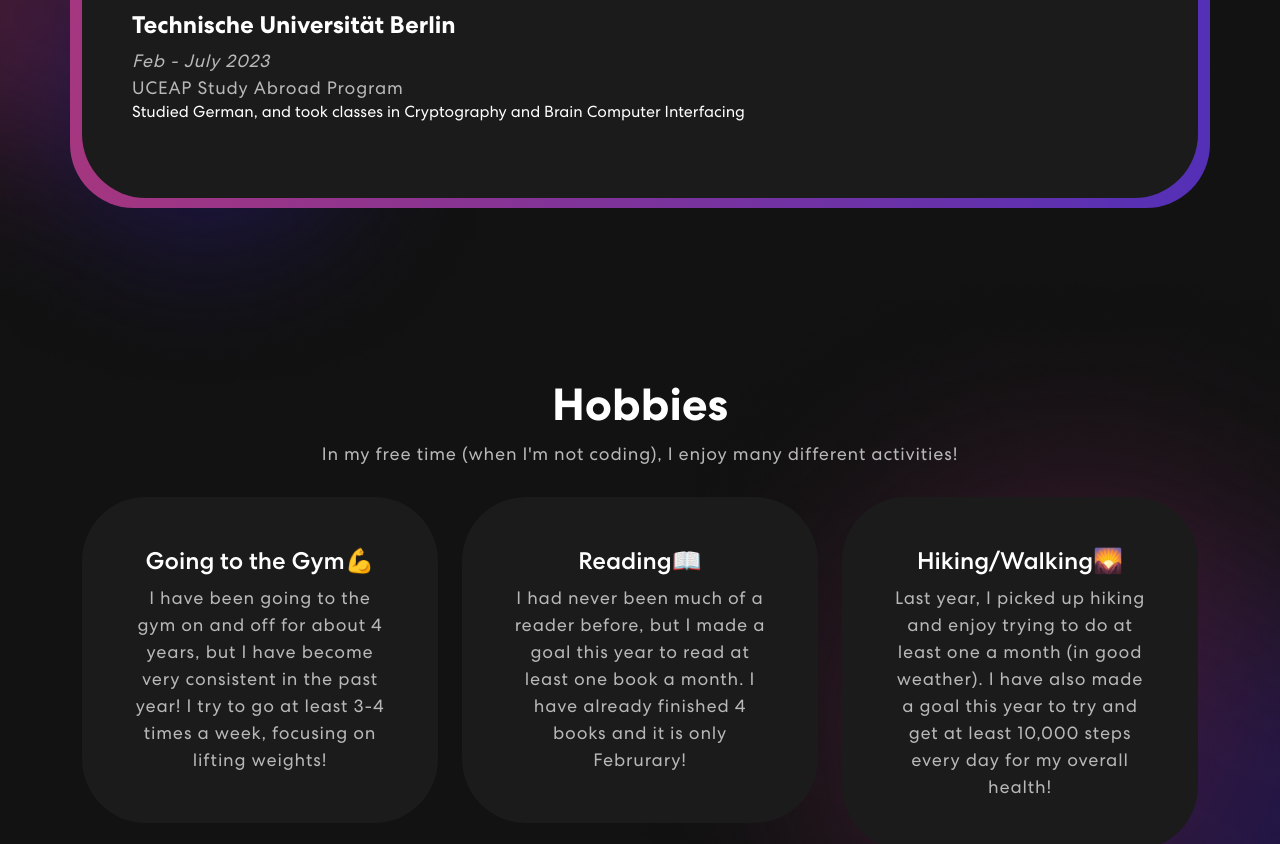
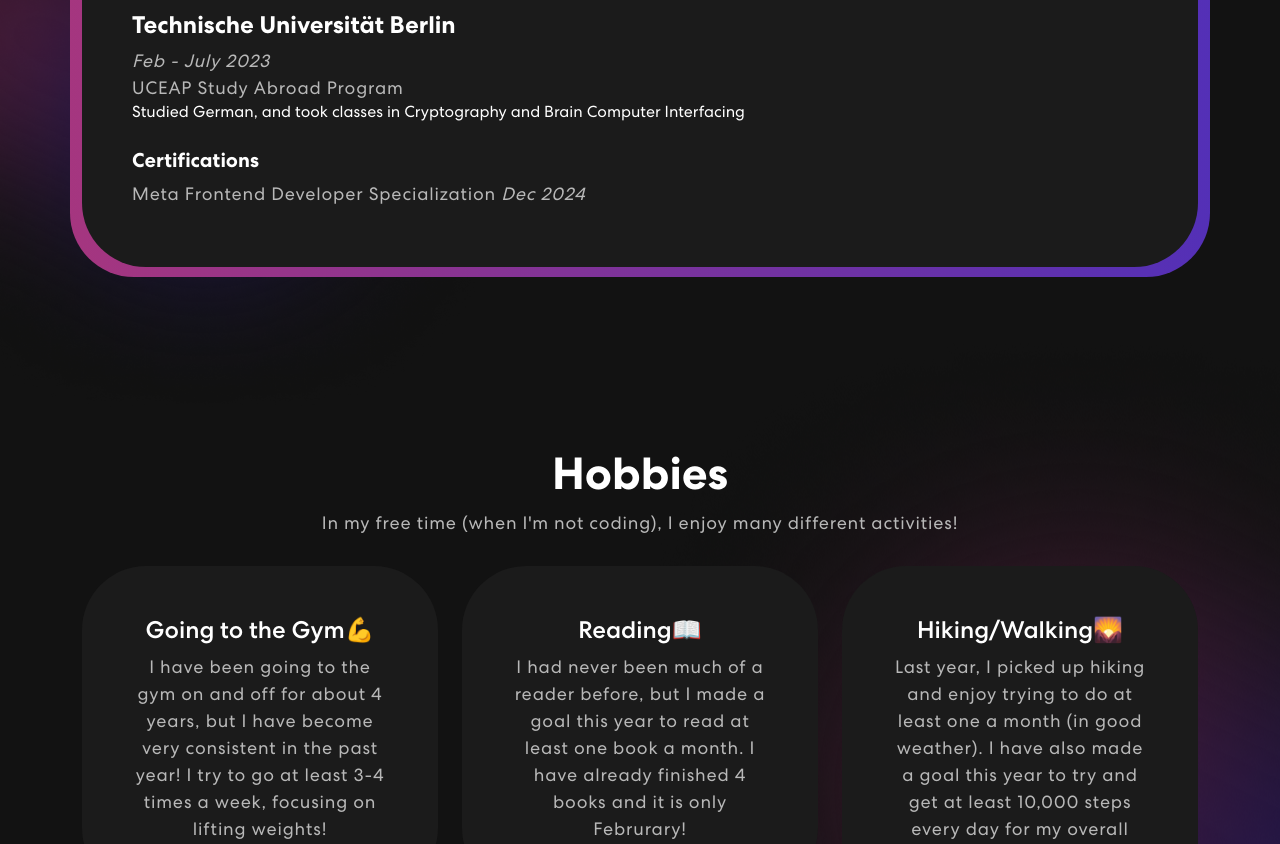
Before and after one commit to alexisbl14/personal-portfolio, a React (Vite) app: page / in a window 1280 px wide. Shown: the part 3480-4324 px from the top of the page. Built offline with nearby package versions, Linux system fonts and the light colour scheme.

Commit message:
added meta certification link

```diff
--- a/src/App.css
+++ b/src/App.css
@@ -654,6 +654,14 @@ nav.navbar .navbar-toggler-icon[aria-expanded="true"] nav.navbar .navbar-toggler
   line-height: 1.5em;
 }
 
+.education a {
+  text-decoration: none;
+}
+
+.education text:hover {
+  color: white;
+}
+
 .course-list {
   width: 100%;
   position: relative;
--- a/src/components/Education.tsx
+++ b/src/components/Education.tsx
@@ -28,6 +28,10 @@ export const Education = () => {
                         <text>UCEAP Study Abroad Program</text>
                         <p>Studied German, and took classes in Cryptography and Brain Computer Interfacing</p>
                     </Row>
+                    <h3>Certifications</h3>
+                    <Row>
+                        <a href="https://www.coursera.org/account/accomplishments/specialization/O2IJ0X1QDNUQ"><text>Meta Frontend Developer Specialization <em>Dec 2024</em></text></a>
+                    </Row>
                 </div>
             </Container>
             <img className="background-image-left" src={colorSharp}/>
```
